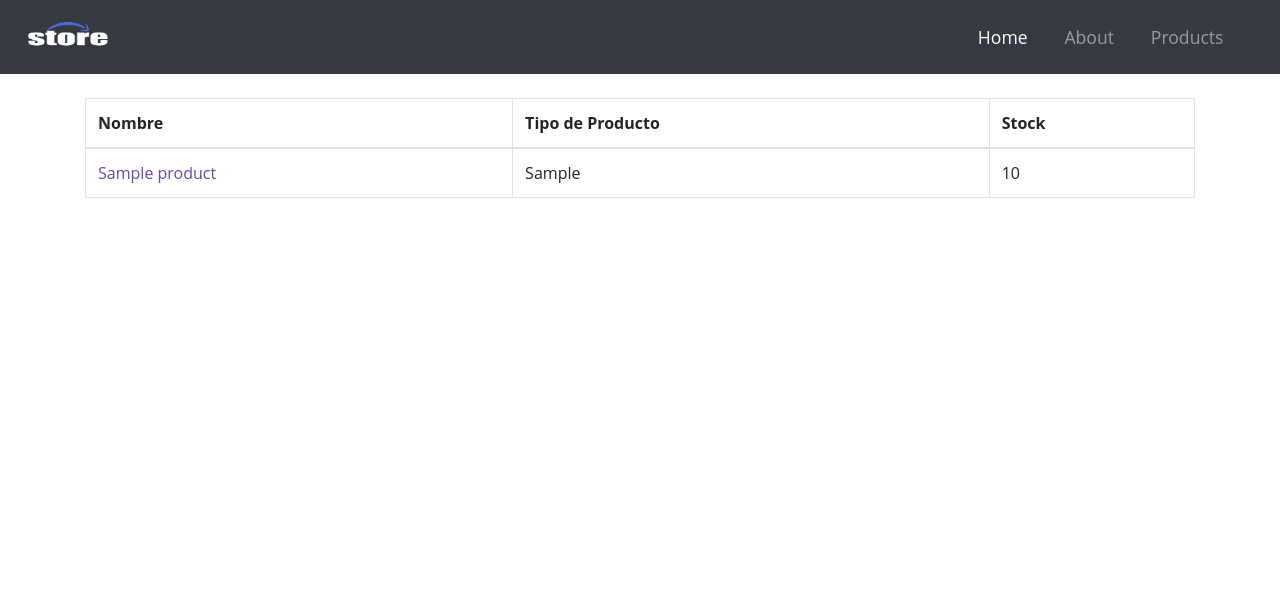
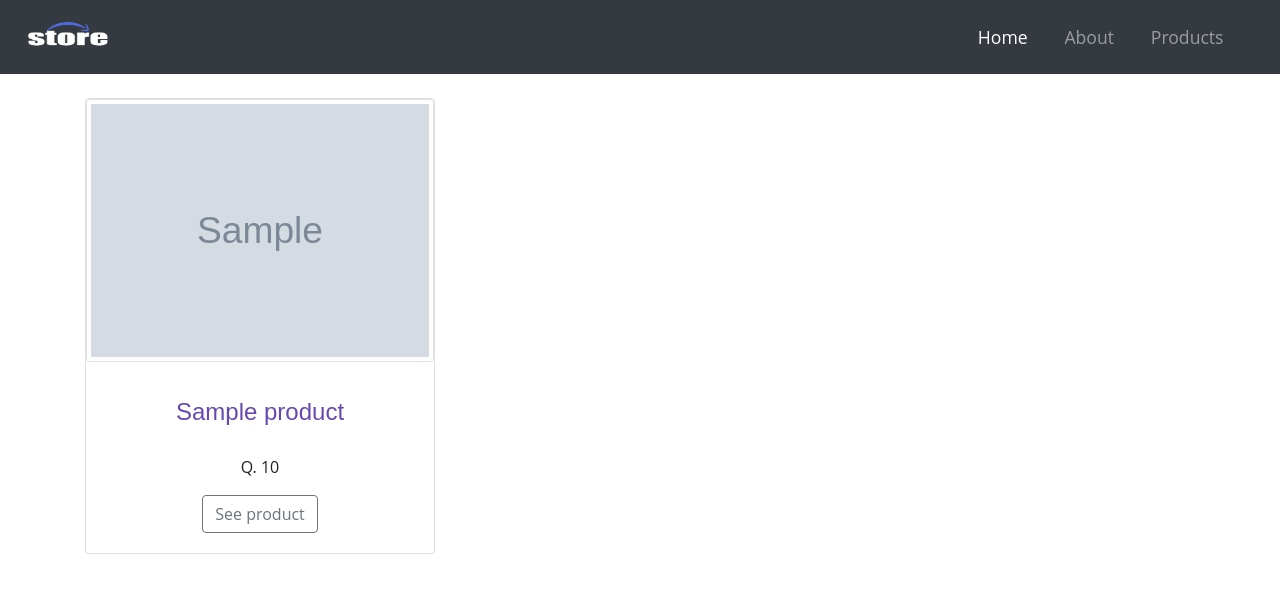
Before and after one commit to JosueDLA/Django-Store, a Django app: template products/templates/products/index.html in a window 1280 px wide. Shown: the top 593 px of the page. Run offline with Django 3.2, Linux system fonts and the light colour scheme; the template is opened without the code that fills it: most values are stand-ins (such as "Sample title", 1, 10 or a date in 2020); grey boxes marked "Sample" are stand-in pictures; some libraries are stand-ins or nearby versions.

Commit message:
Update products view

```diff
--- a/products/templates/products/detail.html
+++ b/products/templates/products/detail.html
@@ -10,8 +10,8 @@
 {% block Content %}
 <div class="container pt-4">
     <h1>{{ product.name }}</h1>
-    <div class="row flex-row">
-        <div class="col-12 col-md-12 col-lg-6 col-xl-6 mt-4 d-flex">
+    <div class="row">
+        <div class="col-12 col-md-12 col-lg-6 col-xl-6 mt-4">
             {% if product.image.url != None %}
             <img src="{{ product.image.url }}" class="img-thumbnail mx-auto d-block" alt="{{ product.name }}">
             {% else %}
--- a/products/templates/products/index.html
+++ b/products/templates/products/index.html
@@ -5,24 +5,24 @@
 
 {% block Content %}
 <div class="container pt-4">
-    <table class="table table-bordered table-hover">
-        <thead>
-            <tr>
-                <th>Nombre</th>
-                <th>Tipo de Producto</th>
-                <th>Stock</th>
-            </tr>
-        </thead>
-
+    <div class="row">
         {% for product in products %}
-        <tbody>
-            <tr>
-                <td><a href="{% url 'products:detail' product.id %}">{{ product.name }}</a></td>
-                <td>{{ product.product_type }}</td>
-                <td>{{ product.stock }}</td>
-            </tr>
-        </tbody>
+        <div class="col-12 col-sm-12 col-md-6 col-lg-4 col-xl-4">
+            <div class="card h-100">
+                {% if product.image.url != None %}
+                <img src="{{ product.image.url }}" class="img-thumbnail rounded h-75" alt="{{ product.name }}">
+                {% else %}
+                <img src="{% static 'shared/img/product-placeholder.jpg' %}" class="img-thumbnail rounded h-75"
+                    alt="{{ product.name }}">
+                {% endif %}
+                <div class="card-body text-center">
+                    <h4 class="card-title"><a href="{% url 'products:detail' product.id %}">{{ product.name }}</a></h4>
+                    <p class="card-text">Q. {{ product.price }}</p>
+                    <a href="{% url 'products:detail' product.id %}" class="btn btn-outline-secondary">See product</a>
+                </div>
+            </div>
+        </div>
         {% endfor %}
-    </table>
+    </div>
 </div>
 {% endblock Content %}
```
